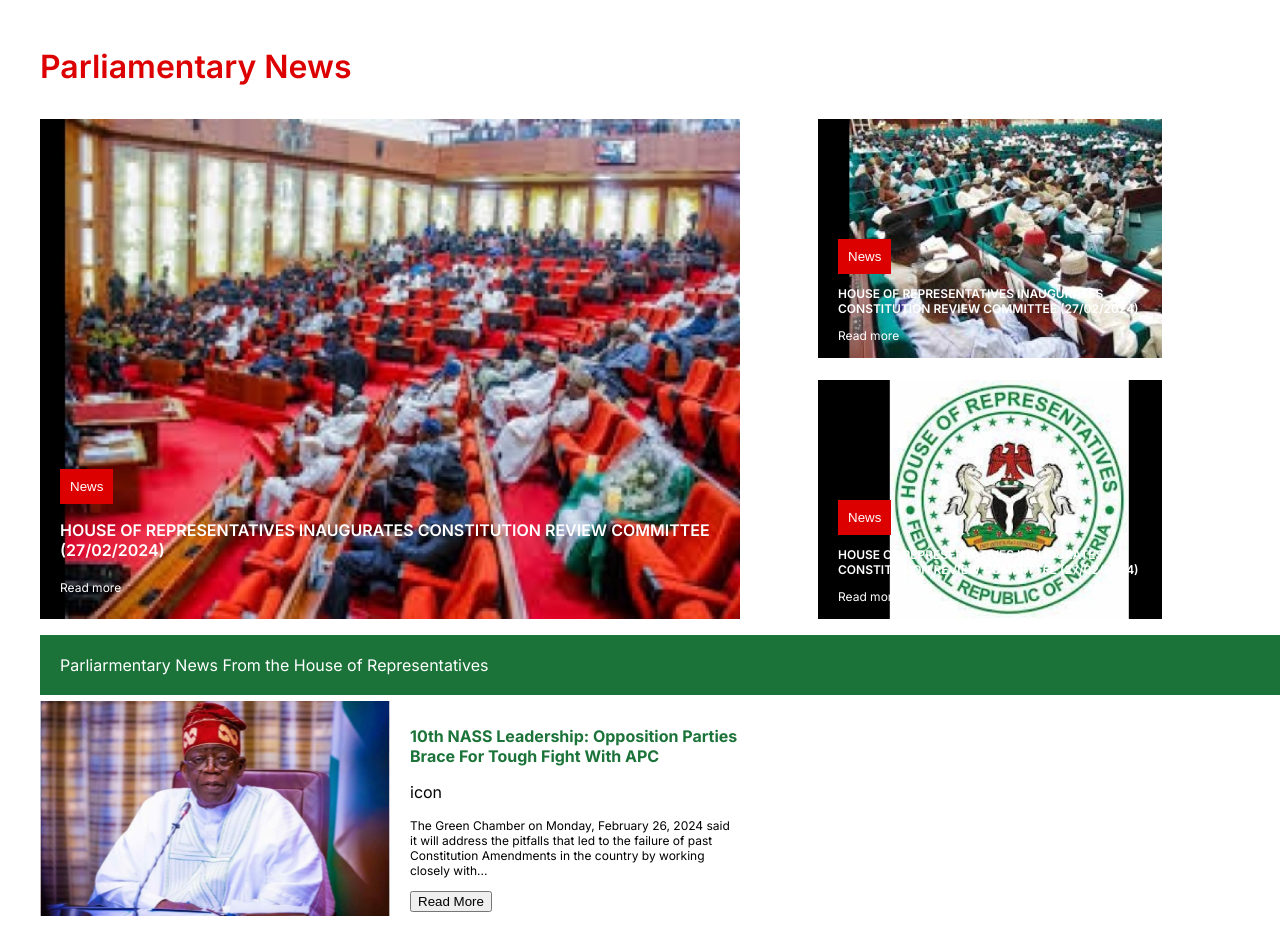
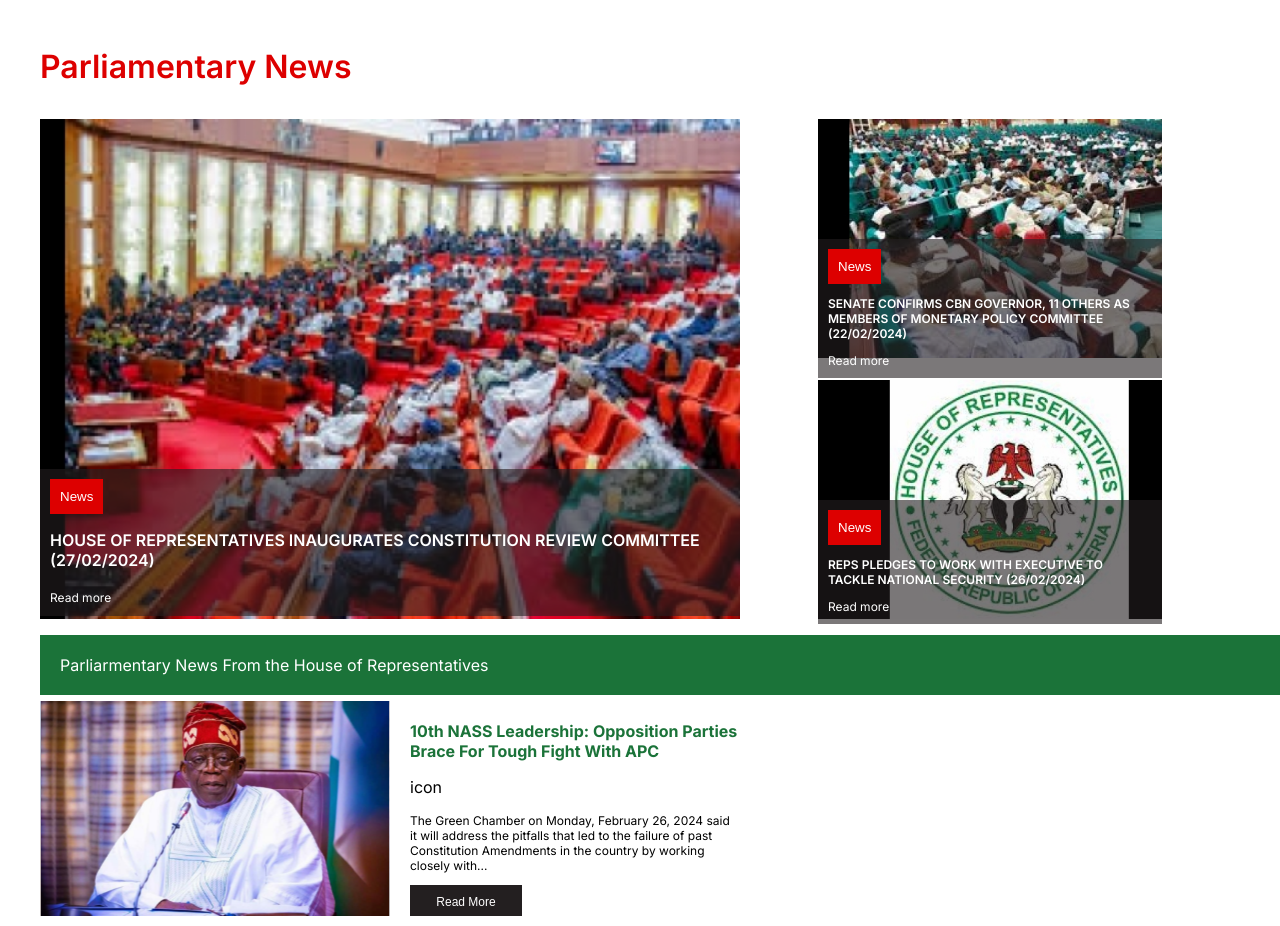
Before and after one commit to codewithemma/test-news, a Next.js app: page / in a window 1280 px wide. Built offline with nearby package versions, Linux system fonts and the light colour scheme.

Commit message:
all done, i think

```diff
--- a/src/app/page.js
+++ b/src/app/page.js
@@ -1,35 +1,47 @@
-import News from "@/components/news/News";
 import styles from "./page.module.css";
 import Image from "next/image";
+import Link from "next/link";
 export default function Home() {
   return (
     <div>
       <p className={styles.header}> Parliamentary News</p>
       <div className={styles.grid}>
         <div className={styles.comp1}>
-          <News
-            text={
-              "HOUSE OF REPRESENTATIVES INAUGURATES CONSTITUTION REVIEW COMMITTEE (27/02/2024)"
-            }
-            className={styles.bg}
-          />
+          <div className={styles.bg}>
+            <button className={styles.btn}>News</button>
+            <p>
+              HOUSE OF REPRESENTATIVES INAUGURATES CONSTITUTION REVIEW COMMITTEE
+              (27/02/2024)
+            </p>
+            <Link href="/" className={styles.link}>
+              Read more
+            </Link>
+          </div>
         </div>
         <div className={styles.flex}>
           <div className={styles.comp2}>
-            <News
-              text={
-                "HOUSE OF REPRESENTATIVES INAUGURATES CONSTITUTION REVIEW COMMITTEE (27/02/2024)"
-              }
-              className={styles.bg1}
-            />
+            <div className={styles.bg1}>
+              <button className={styles.btn}>News</button>
+              <p>
+                SENATE CONFIRMS CBN GOVERNOR, 11 OTHERS AS MEMBERS OF MONETARY
+                POLICY COMMITTEE (22/02/2024)
+              </p>
+              <Link href="/" className={styles.link}>
+                Read more
+              </Link>
+            </div>
           </div>
           <div className={styles.comp3}>
-            <News
-              text={
-                "HOUSE OF REPRESENTATIVES INAUGURATES CONSTITUTION REVIEW COMMITTEE (27/02/2024)"
-              }
-              className={styles.bg1}
-            />
+            <div className={styles.bg2}>
+              <button className={styles.btn}>News</button>
+              <p>
+                REPS PLEDGES TO WORK WITH EXECUTIVE TO TACKLE NATIONAL SECURITY
+                (26/02/2024)
+              </p>
+              <Link href="/" className={styles.link}>
+                Read more
+              </Link>
+            </div>
           </div>
         </div>
       </div>
--- a/src/app/page.module.css
+++ b/src/app/page.module.css
@@ -3,6 +3,18 @@
   font-weight: 600;
   line-height: 39.68px;
   color: #dd0000;
+}
+.link {
+  text-decoration: none;
+  color: #fff;
+  font-size: 12px;
+  font-weight: 400;
+}
+.btn {
+  color: #fff;
+  background: #dd0000;
+  padding: 10px;
+  border: none;
 }
 
 .grid {
@@ -17,23 +29,31 @@
   align-items: center;
 }
 .bg {
-  margin: 350px 20px;
-
+  margin: 350px 0;
+  width: fit-content;
   font-weight: 600;
   font-size: 16px;
   color: #fff;
+  background-color: rgba(35, 31, 32, 0.6);
+  padding: 10px;
 }
 .bg1 {
-  margin: 120px 20px;
+  margin: 120px 0;
+  width: fit-content;
   font-weight: 600;
   font-size: 12px;
   color: #fff;
+  background-color: rgba(35, 31, 32, 0.6);
+  padding: 10px;
 }
 .bg2 {
-  margin: 120px 20px;
+  margin: 120px 0;
+  width: fit-content;
   font-weight: 600;
   font-size: 12px;
   color: #fff;
+  background-color: rgba(35, 31, 32, 0.6);
+  padding: 10px;
 }
 .comp1 {
   background: url(/assets/1723.jpg);
@@ -84,3 +104,12 @@
   font-size: 12px;
   font-weight: 400;
 }
+.news_details button {
+  width: 112px;
+  height: 31px;
+  padding: 10px 24px;
+  background: #231f20;
+  color: #fff;
+  border: none;
+  font-size: 12px;
+}
--- a/src/components/news/News.jsx
+++ /dev/null
@@ -1,34 +0,0 @@
-import Link from "next/link";
-import NewsButton from "../newsbutton/NewsButton";
-import styles from "./News.module.css";
-export const NEWS_DATA = [
-  {
-    id: 1,
-    heading: "",
-    img: "/assets/1723.jpg",
-  },
-  {
-    id: 1,
-    heading: "",
-    img: "/assets/1723.jpg",
-  },
-  {
-    id: 1,
-    heading:
-      "HOUSE OF REPRESENTATIVES INAUGURATES CONSTITUTION REVIEW COMMITTEE (27/02/2024)",
-    img: "/assets/1723.jpg",
-  },
-];
-const News = ({ text, className }) => {
-  return (
-    <div className={className}>
-      <NewsButton>News</NewsButton>
-      <p>{text}</p>
-      <Link href="/" className={styles.link}>
-        Read more
-      </Link>
-    </div>
-  );
-};
-
-export default News;
--- a/src/components/news/News.module.css
+++ /dev/null
@@ -1,6 +0,0 @@
-.link {
-  text-decoration: none;
-  color: #fff;
-  font-size: 12px;
-  font-weight: 400;
-}
--- a/src/components/newsbutton/NewsButton.jsx
+++ /dev/null
@@ -1,7 +0,0 @@
-import styles from "./NewsButton.module.css";
-
-const NewsButton = ({ children }) => {
-  return <button className={styles.btn}>{children}</button>;
-};
-
-export default NewsButton;
--- a/src/components/newsbutton/NewsButton.module.css
+++ /dev/null
@@ -1,6 +0,0 @@
-.btn {
-  color: #fff;
-  background: #dd0000;
-  padding: 10px;
-  border: none;
-}
```
